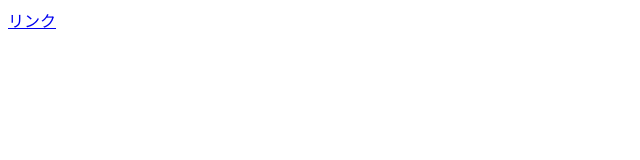
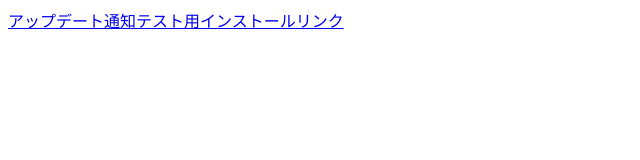
Before and after one commit to Ryu-nakay/app-update-adhoc-2023-11-14.github.io, a plain HTML site: page index.html in a window 1280 px wide. Shown: the whole page, without its empty margins (0-640 px from the left). Drawn offline with Linux system fonts and the light colour scheme.

Commit message:
Update index.html

```diff
--- a/index.html
+++ b/index.html
@@ -6,6 +6,6 @@
     <title>app-update用adhoc配布ページ</title>
 </head>
 <body>
-    <a href="https://google.com">リンク</a>
+    <a href="itms-services://?action=download-manifest&url=https://github.com/Ryu-nakay/app-update-adhoc-2023-11-14.github.io/edit/main/manifest.plist">アップデート通知テスト用インストールリンク</a>
 </body>
 </html>
```
